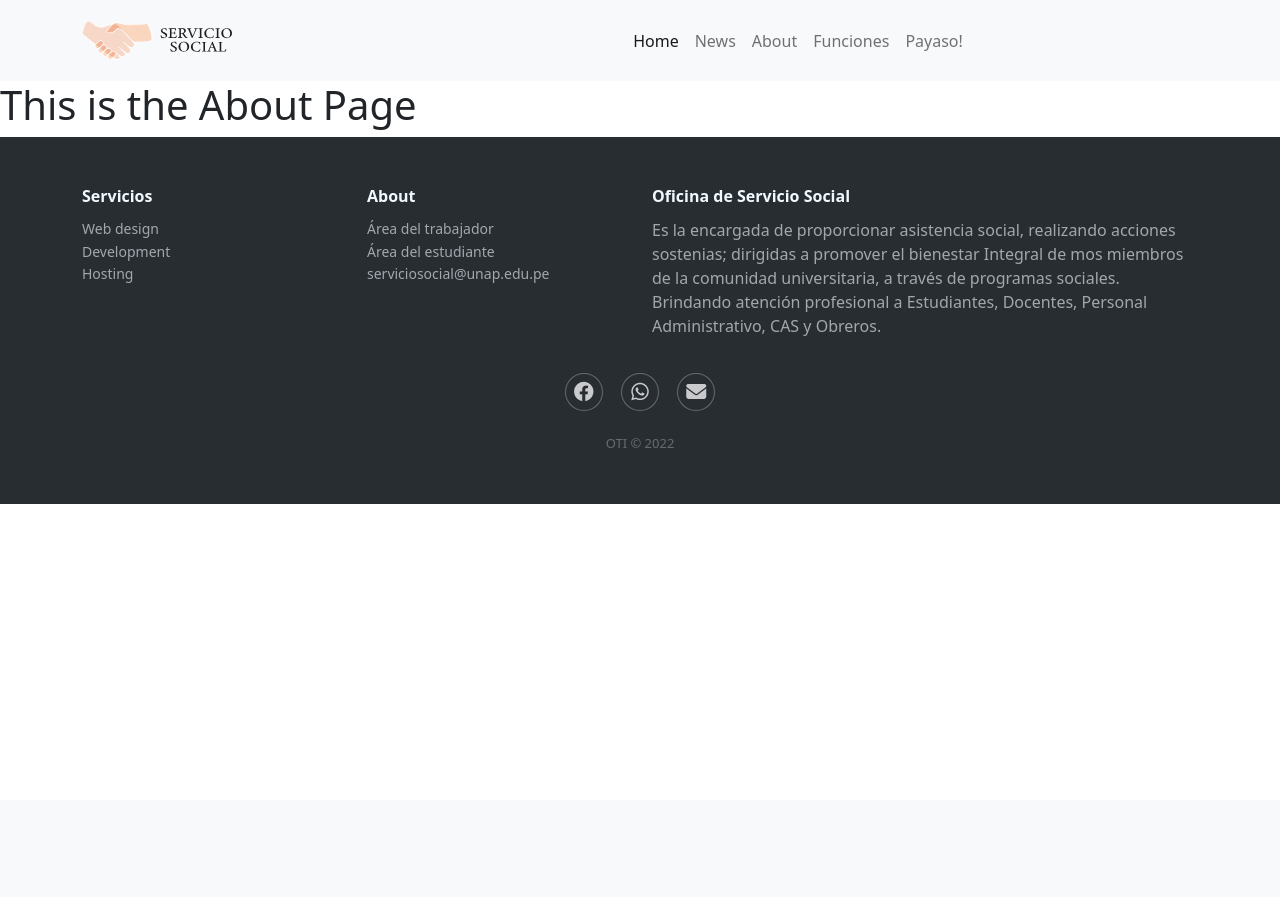
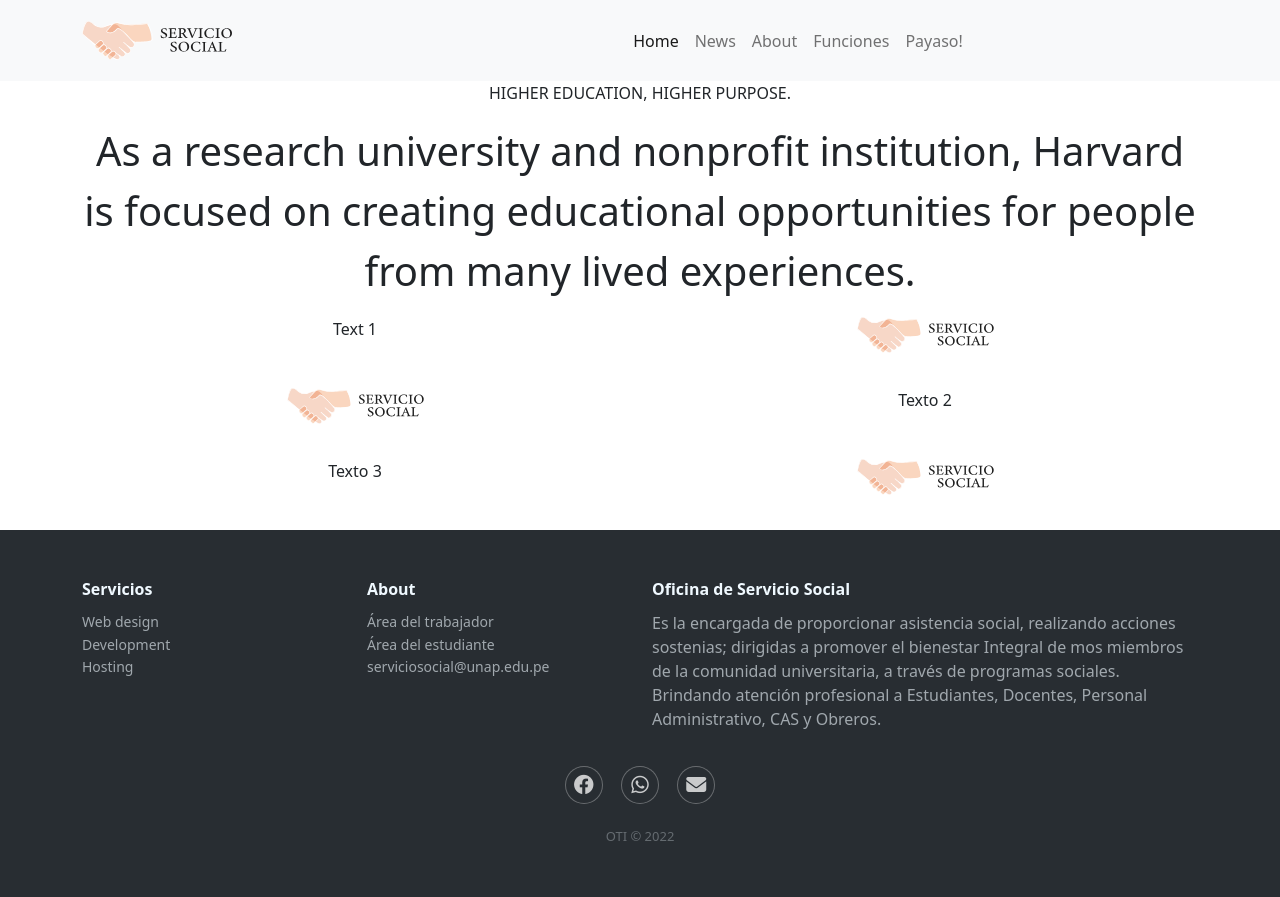
Before and after one commit to Just-for-fun-Developers/ServicioSocialWebPage, a Flask app: page /about in a window 1280 px wide. Before the commit the page ends 504 px from the top, so only its background shows below. Run offline with Flask 3, Linux system fonts and the light colour scheme.

Commit message:
primera version

```diff
--- a/ServicioSocialPaginaWeb/templates/about.html
+++ b/ServicioSocialPaginaWeb/templates/about.html
@@ -1,5 +1,46 @@
 {% extends "base.html" %}
 {% block content %}
-<h1>This is the About Page</h1>
+
+<div class="container tex-center">
+    <p class="text-center">HIGHER EDUCATION, HIGHER PURPOSE.</p>
+</div>
+
+<div class="container text-center">
+    <p class="fs-1" class="fw-bold">
+    As a research university and nonprofit institution, Harvard is focused on creating educational opportunities for people from many lived experiences.
+    </p>
+</div>
+
+<div class="container text-center">
+    <div class="row">
+        <div class="col">
+            Text 1
+        </div>
+        <div class="col">
+            <img src="static/images/logo_2.svg" height="50%" width="50%" class="h-7" alt="...">
+        </div>
+    </div>
+</div>
+<div class="container text-center">
+    <div class="row">
+        <div class="col">
+            <img src="static/images/logo_2.svg" height="50%" width="50%" class="h-7" alt="...">
+        </div>
+        <div class="col">
+            Texto 2
+        </div>
+    </div>
+</div>
+
+<div class="container text-center">
+    <div class="row">
+        <div class="col">
+            Texto 3
+        </div>
+        <div class="col">
+            <img src="static/images/logo_2.svg" height="50%" width="50%" class="h-7" alt="...">
+        </div>
+    </div>
+</div>
 
 {% endblock %}
--- a/ServicioSocialPaginaWeb/templates/index.html
+++ b/ServicioSocialPaginaWeb/templates/index.html
@@ -1,5 +1,5 @@
 {% extends "base.html" %}
 {% block content %}
-<h1>This is the Home Page</h1>
+<h1>This is the Home Page Robel</h1>
 
 {% endblock %}
```
